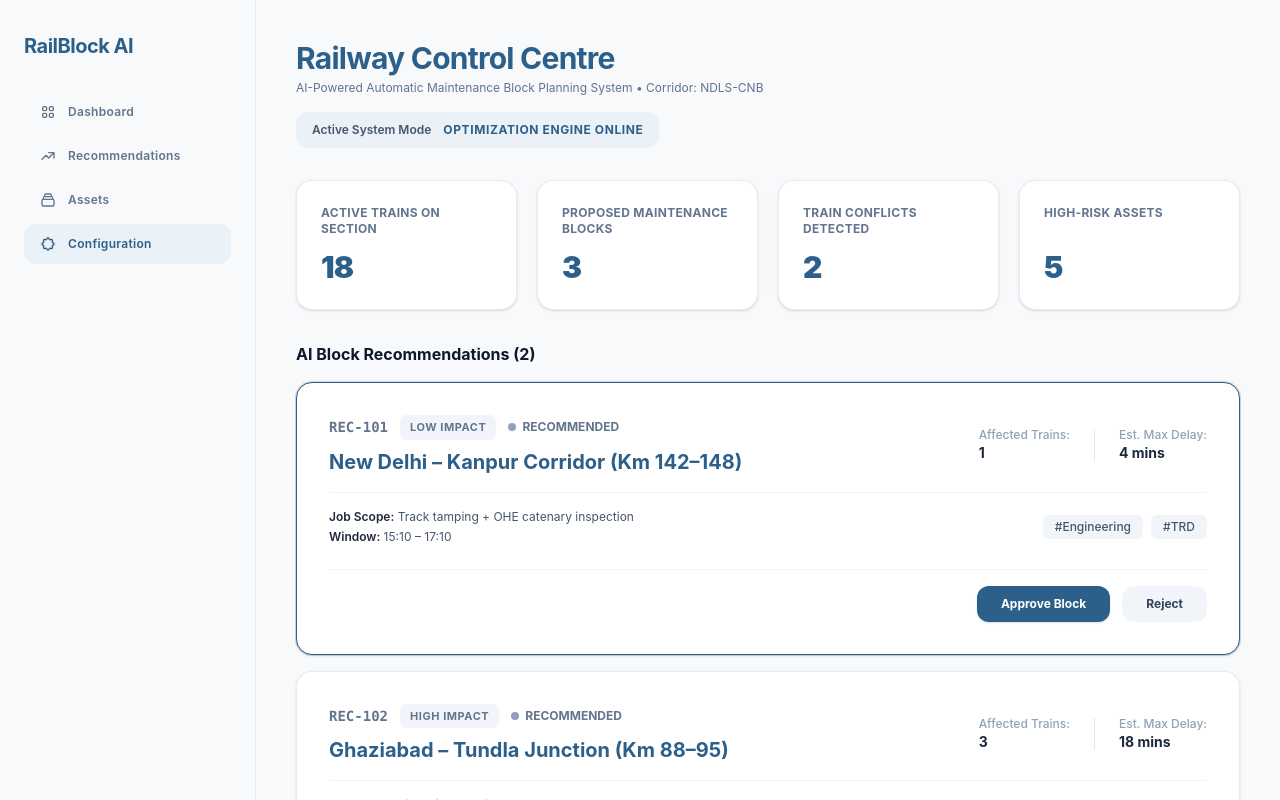
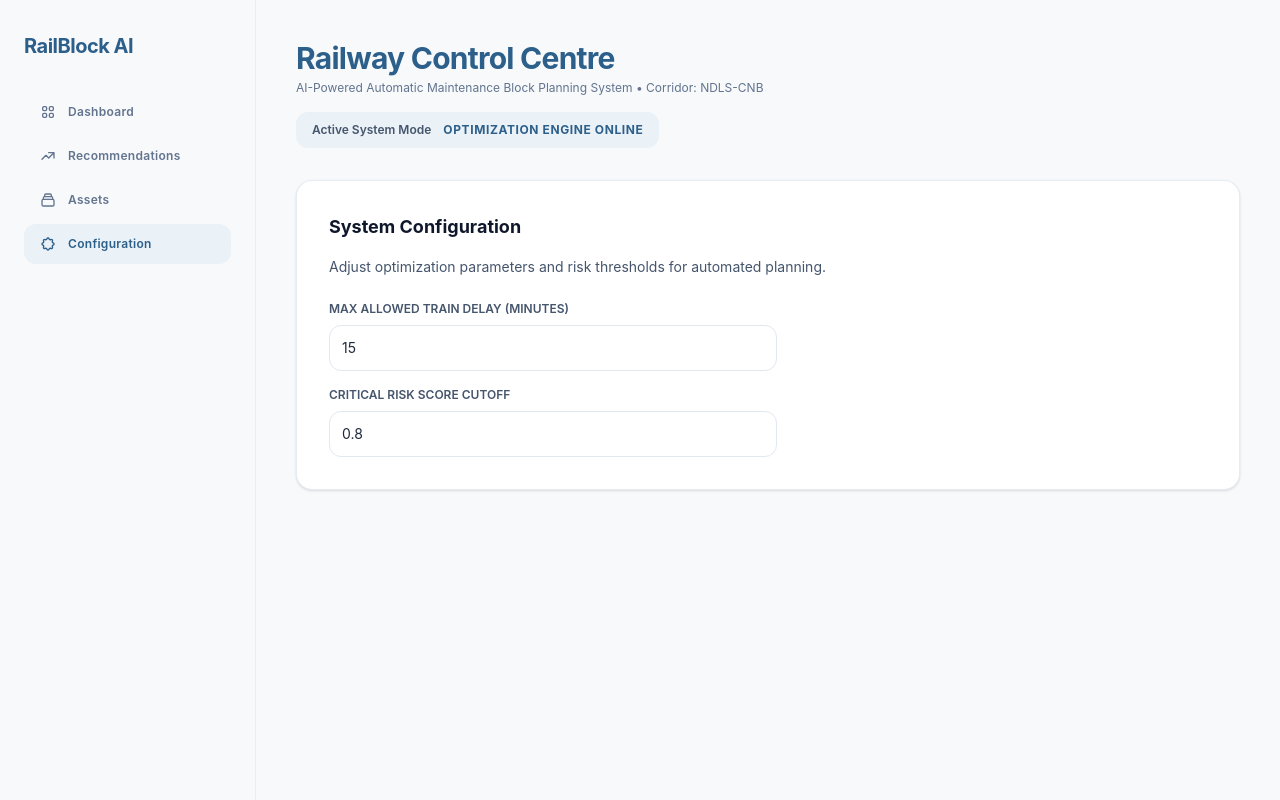
Before and after one commit to Pihoo786/RailBlock-AI, a React (Vite) app: page / in a window 1280 px wide. Both pictures are taken after a click on the button "Configuration". Shown: the top 800 px of the page. Built offline with nearby package versions, Linux system fonts and the light colour scheme.

Commit message:
Fix sidebar navigation

```diff
--- a/src/components/RailwayDashboard.jsx
+++ b/src/components/RailwayDashboard.jsx
@@ -26,7 +26,7 @@ export default function RailwayDashboard() {
         <nav className="flex flex-col gap-1 text-xs font-semibold tracking-wide uppercase">
           <button
             onClick={() => setActiveTab('DASHBOARD')}
-            className={`flex items-center gap-3 px-4 py-3 rounded-xl transition ${
+            className={`flex items-center gap-3 px-4 py-3 rounded-xl transition cursor-pointer ${
               activeTab === 'DASHBOARD'
                 ? 'bg-[#EAF1F7] text-[#2C5F8A]'
                 : 'text-slate-500 hover:text-slate-800 hover:bg-slate-100'
@@ -40,7 +40,7 @@ export default function RailwayDashboard() {
 
           <button
             onClick={() => setActiveTab('RECOMMENDATIONS')}
-            className={`flex items-center gap-3 px-4 py-3 rounded-xl transition ${
+            className={`flex items-center gap-3 px-4 py-3 rounded-xl transition cursor-pointer ${
               activeTab === 'RECOMMENDATIONS'
                 ? 'bg-[#EAF1F7] text-[#2C5F8A]'
                 : 'text-slate-500 hover:text-slate-800 hover:bg-slate-100'
@@ -54,7 +54,7 @@ export default function RailwayDashboard() {
 
           <button
             onClick={() => setActiveTab('ASSETS')}
-            className={`flex items-center gap-3 px-4 py-3 rounded-xl transition ${
+            className={`flex items-center gap-3 px-4 py-3 rounded-xl transition cursor-pointer ${
               activeTab === 'ASSETS'
                 ? 'bg-[#EAF1F7] text-[#2C5F8A]'
                 : 'text-slate-500 hover:text-slate-800 hover:bg-slate-100'
@@ -68,7 +68,7 @@ export default function RailwayDashboard() {
 
           <button
             onClick={() => setActiveTab('CONFIGURATION')}
-            className={`flex items-center gap-3 px-4 py-3 rounded-xl transition ${
+            className={`flex items-center gap-3 px-4 py-3 rounded-xl transition cursor-pointer ${
               activeTab === 'CONFIGURATION'
                 ? 'bg-[#EAF1F7] text-[#2C5F8A]'
                 : 'text-slate-500 hover:text-slate-800 hover:bg-slate-100'
@@ -101,18 +101,18 @@ export default function RailwayDashboard() {
           </div>
         </header>
 
+        {/* TAB 1: MAIN DASHBOARD VIEW */}
+        {(activeTab === 'DASHBOARD' || activeTab === 'RECOMMENDATIONS') && (
+          <div className="space-y-8">
             {/* Metric Summary Bar */}
-        <section className="grid grid-cols-2 lg:grid-cols-4 gap-5 mb-8">
+            <section className="grid grid-cols-2 lg:grid-cols-4 gap-5">
               <MetricCard label="Active Trains on Section" value={mockSummaryStats.activeTrains} />
               <MetricCard label="Proposed Maintenance Blocks" value={mockSummaryStats.recommendedBlocks} />
               <MetricCard label="Train Conflicts Detected" value={mockSummaryStats.conflictsDetected} />
               <MetricCard label="High-Risk Assets" value={mockSummaryStats.highRiskAssets} />
             </section>
 
-        {/* Primary Screen Area: Focal Cards Stack */}
-        <div className="space-y-8">
-
-          {/* Main Focal Card: Primary Block Recommendation */}
+            {/* AI Block Recommendations */}
             <section>
               <h2 className="text-base font-bold text-slate-900 mb-4">
                 AI Block Recommendations ({recommendations.length})
@@ -146,7 +146,6 @@ export default function RailwayDashboard() {
                         </h3>
                       </div>
 
-                    {/* Operational Quick Metrics */}
                       <div className="flex items-center gap-6 text-sm text-slate-600">
                         <div>
                           <span className="text-xs text-slate-400 block font-medium">Affected Trains:</span>
@@ -179,18 +178,17 @@ export default function RailwayDashboard() {
                       </div>
                     </div>
 
-                  {/* Actions */}
                     {rec.status === 'RECOMMENDED' && (
                       <div className="mt-6 pt-4 border-t border-slate-100 flex items-center justify-end gap-3" onClick={(e) => e.stopPropagation()}>
                         <button
                           onClick={() => handleAction(rec.id, 'APPROVED')}
-                        className="bg-[#2C5F8A] hover:bg-[#234b6e] text-white text-xs font-bold px-6 py-2.5 rounded-xl transition shadow-sm"
+                          className="bg-[#2C5F8A] hover:bg-[#234b6e] text-white text-xs font-bold px-6 py-2.5 rounded-xl transition shadow-sm cursor-pointer"
                         >
                           Approve Block
                         </button>
                         <button
                           onClick={() => handleAction(rec.id, 'REJECTED')}
-                        className="bg-slate-100 hover:bg-slate-200 text-slate-700 text-xs font-bold px-6 py-2.5 rounded-xl transition"
+                          className="bg-slate-100 hover:bg-slate-200 text-slate-700 text-xs font-bold px-6 py-2.5 rounded-xl transition cursor-pointer"
                         >
                           Reject
                         </button>
@@ -200,9 +198,12 @@ export default function RailwayDashboard() {
                 ))}
               </div>
             </section>
+          </div>
+        )}
 
-          {/* Critical Asset Risk Queue Focal Card Table */}
-          <section className="bg-white rounded-2xl p-6 md:p-8 shadow-sm border border-slate-200/80">
+        {/* TAB 2: ASSETS VIEW */}
+        {(activeTab === 'DASHBOARD' || activeTab === 'ASSETS') && (
+          <section className="bg-white rounded-2xl p-6 md:p-8 shadow-sm border border-slate-200/80 mt-8">
             <h2 className="text-base font-bold text-slate-900 mb-6">
               Critical Asset Risk Queue
             </h2>
@@ -236,14 +237,30 @@ export default function RailwayDashboard() {
               </table>
             </div>
           </section>
+        )}
 
+        {/* TAB 3: CONFIGURATION VIEW */}
+        {activeTab === 'CONFIGURATION' && (
+          <section className="bg-white rounded-2xl p-8 shadow-sm border border-slate-200/80">
+            <h2 className="text-lg font-bold text-slate-900 mb-4">System Configuration</h2>
+            <p className="text-sm text-slate-600 mb-6">Adjust optimization parameters and risk thresholds for automated planning.</p>
+            <div className="space-y-4 max-w-md">
+              <div>
+                <label className="block text-xs font-semibold text-slate-600 mb-2 uppercase">Max Allowed Train Delay (Minutes)</label>
+                <input type="number" defaultValue={15} className="w-full p-3 rounded-xl border border-slate-200 text-sm focus:outline-none focus:border-[#2C5F8A]" />
               </div>
+              <div>
+                <label className="block text-xs font-semibold text-slate-600 mb-2 uppercase">Critical Risk Score Cutoff</label>
+                <input type="number" step="0.05" defaultValue={0.80} className="w-full p-3 rounded-xl border border-slate-200 text-sm focus:outline-none focus:border-[#2C5F8A]" />
+              </div>
+            </div>
+          </section>
+        )}
       </main>
     </div>
   );
 }
 
-/* Rounded Clean Metric Card Component */
 function MetricCard({ label, value }) {
   return (
     <div className="bg-white p-6 rounded-2xl border border-slate-200/80 shadow-sm flex flex-col justify-between">
@@ -253,7 +270,6 @@ function MetricCard({ label, value }) {
   );
 }
 
-/* Status Words — Strictly Text Formatting without heavy backgrounds */
 function StatusWord({ status }) {
   if (status === 'APPROVED') {
     return (
```
Lines whose indentation alone changed are shown as unchanged.
